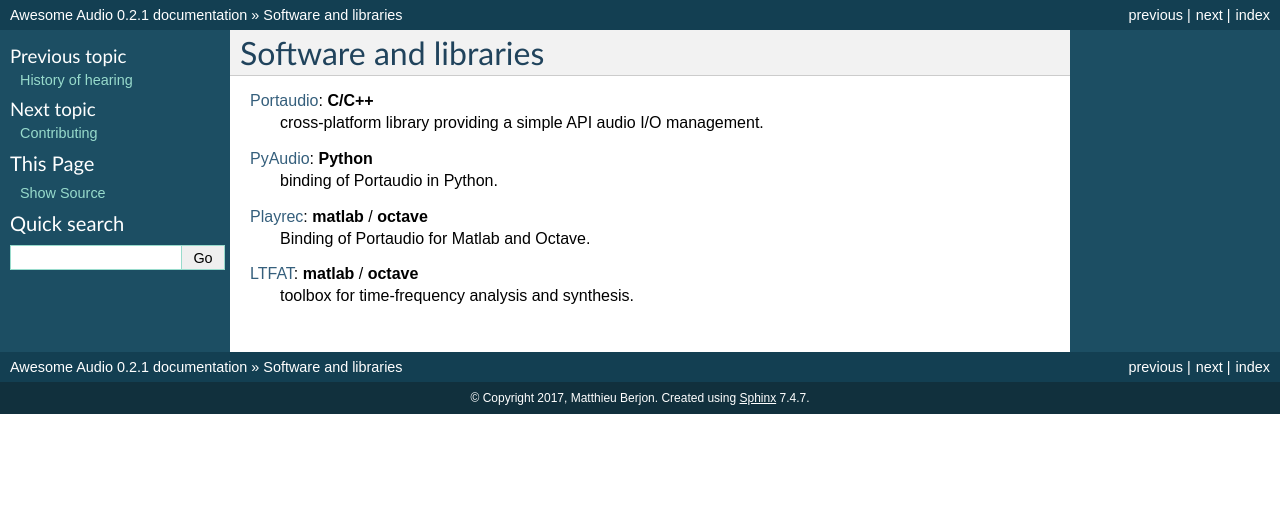
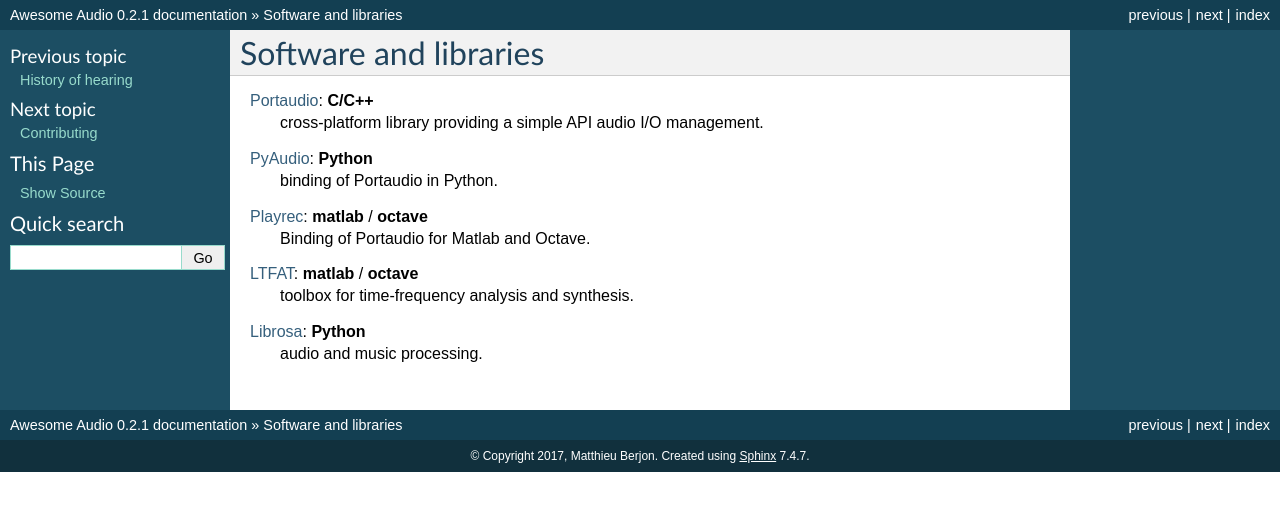
Before and after one commit to mattberjon/awesome-audio, a Sphinx documentation site: the page built from docs/libraries.rst, in a window 1280 px wide. Shown: the top 511 px of the page. Built offline with Sphinx 7.4.7, drawn with Linux system fonts in a browser that asks for light colours.

Commit message:
Adding of a Python library
I added the librosa library that let people to handle basic signal
processing for music and audio analysis.

Signed-off-by: Matthieu Berjon <matthieu@berjon.net>

```diff
--- a/docs/libraries.rst
+++ b/docs/libraries.rst
@@ -14,7 +14,11 @@
 `LTFAT`_: **matlab** / **octave**
   toolbox for time-frequency analysis and synthesis.
 
+`Librosa`_: **Python**
+  audio and music processing.
+
 .. _Portaudio: http://portaudio.com/
 .. _PyAudio: https://people.csail.mit.edu/hubert/pyaudio/
 .. _Playrec: http://www.playrec.co.uk/
 .. _LTFAT: http://ltfat.github.io/
+.. _Librosa: https://librosa.github.io/
```
